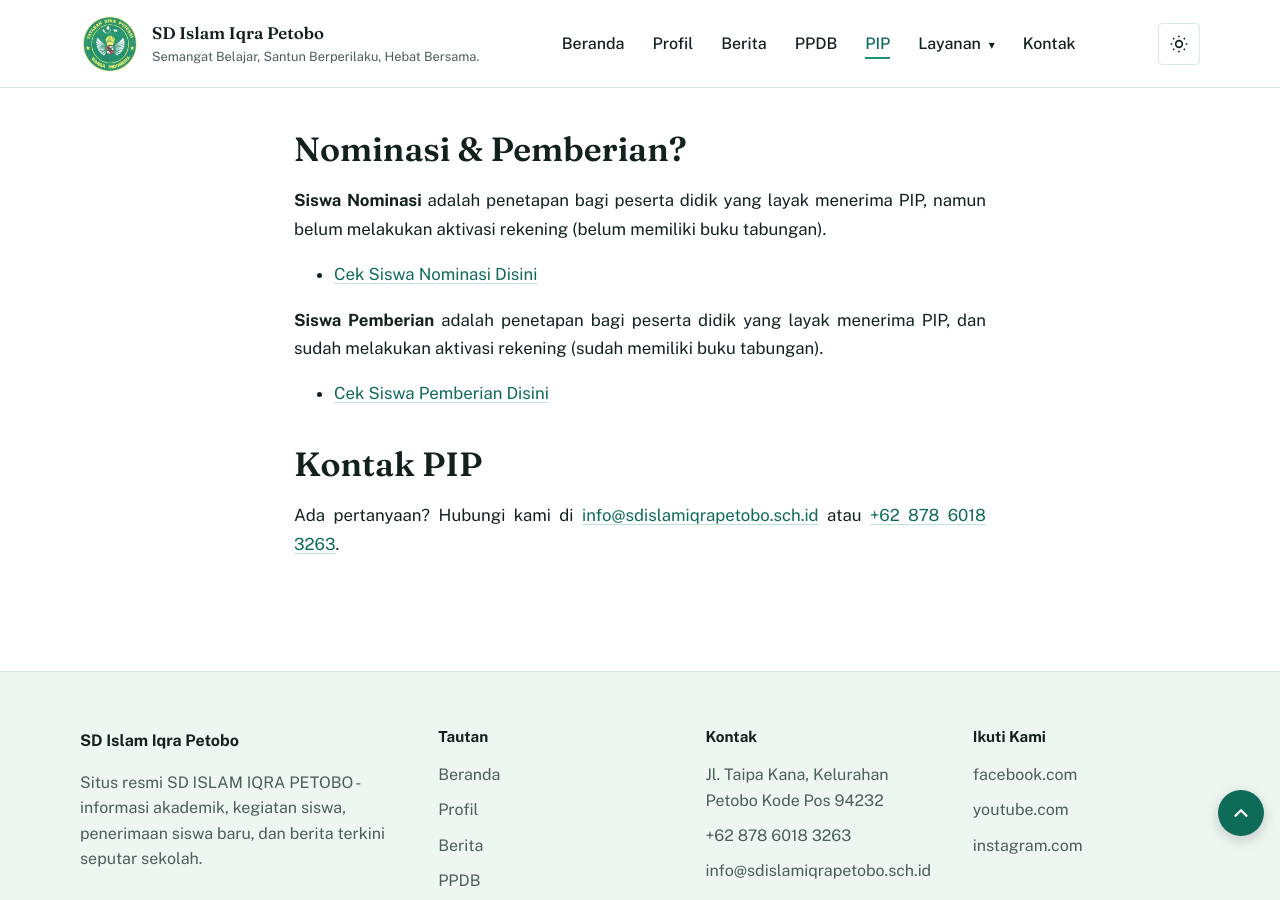
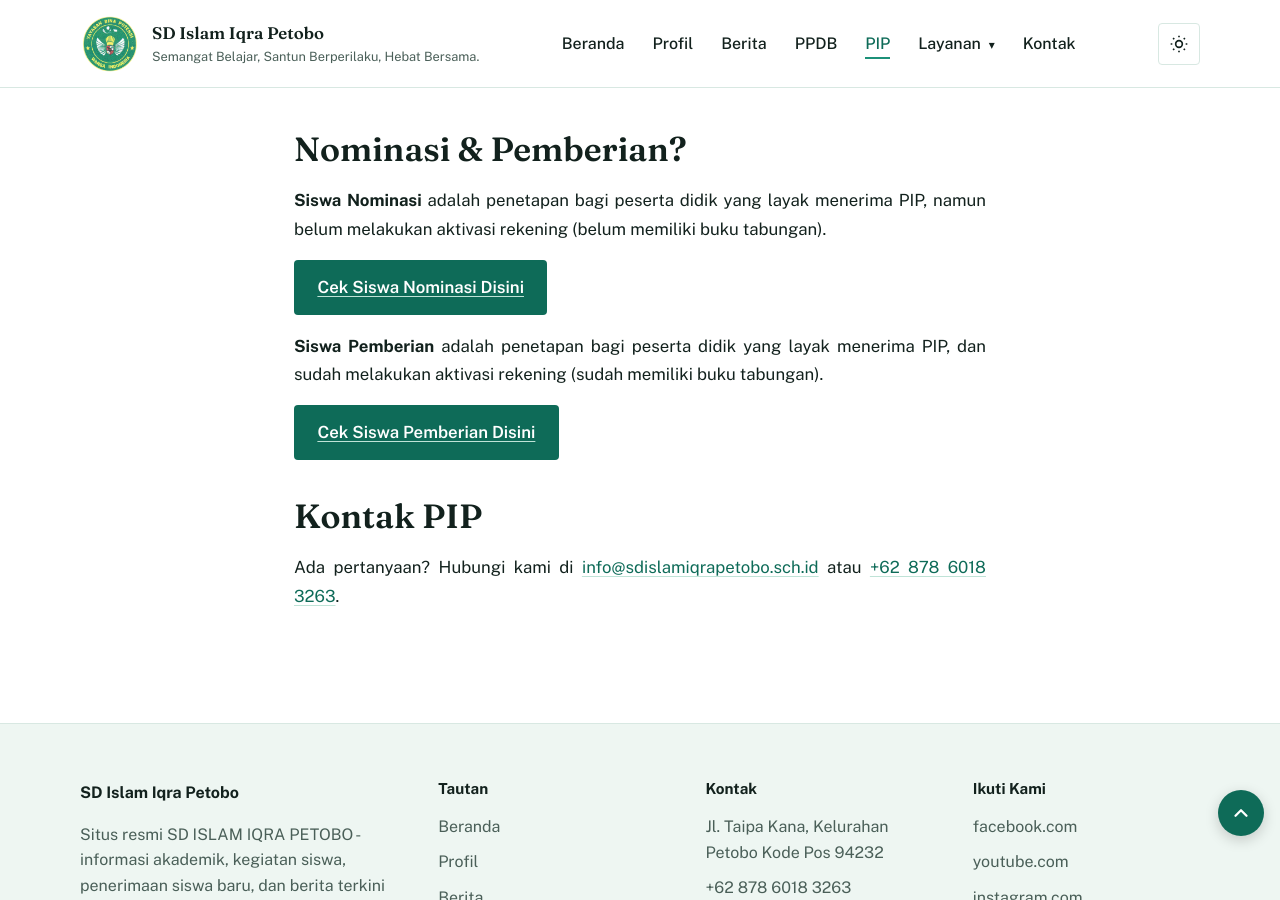
Before and after one commit to IQRADevl/iqradevl.github.io, a Jekyll site: the page built from pip.md, in a window 1280 px wide and 900 px high, scrolled down 2977 px. Built offline with Jekyll 4.4.1, drawn with Linux system fonts in a browser that asks for light colours.

Commit message:
Style external links as buttons
This commit updates the Eranga APK and PIP nomination links to use Jekyll button markup with the relative_url filter, so they match the site theme and render consistently. It replaces the plain markdown links in the release and PIP pages with styled buttons while preserving the same external destinations.

```diff
--- a/pip.md
+++ b/pip.md
@@ -120,14 +120,12 @@ Terima kasih atas kerja samanya demi kelancaran pencairan bantuan PIP putra-putr
 ## Nominasi & Pemberian?
 **Siswa Nominasi** adalah penetapan bagi peserta didik yang layak menerima PIP, namun belum melakukan aktivasi rekening (belum memiliki buku tabungan).
 
-
-* [Cek Siswa Nominasi Disini](https://docs.google.com/spreadsheets/d/1wD19Q1kOugyUjTm42zrosPLprEEm2NOPhi_4eXVCqHY/)
-
+<a class="btn btn--primary" href="{{ 'https://docs.google.com/spreadsheets/d/1wD19Q1kOugyUjTm42zrosPLprEEm2NOPhi_4eXVCqHY/' | relative_url }}">Cek Siswa Nominasi Disini</a>
 
 
 **Siswa Pemberian** adalah penetapan bagi peserta didik yang layak menerima PIP, dan sudah melakukan aktivasi rekening (sudah memiliki buku tabungan).
 
-* [Cek Siswa Pemberian Disini](https://docs.google.com/spreadsheets/d/1oQorK3-iCptEmuNgOWQQe3TPgNt9xe4ST05eKqU7mLg/)
+<a class="btn btn--primary" href="{{ 'https://docs.google.com/spreadsheets/d/1oQorK3-iCptEmuNgOWQQe3TPgNt9xe4ST05eKqU7mLg/' | relative_url }}">Cek Siswa Pemberian Disini</a>
 
 ## Kontak PIP
 
```
Also changed, not shown: _posts/2026-08-31-perilisan-aplikasi-eranga.md (+1 -1 lines).
